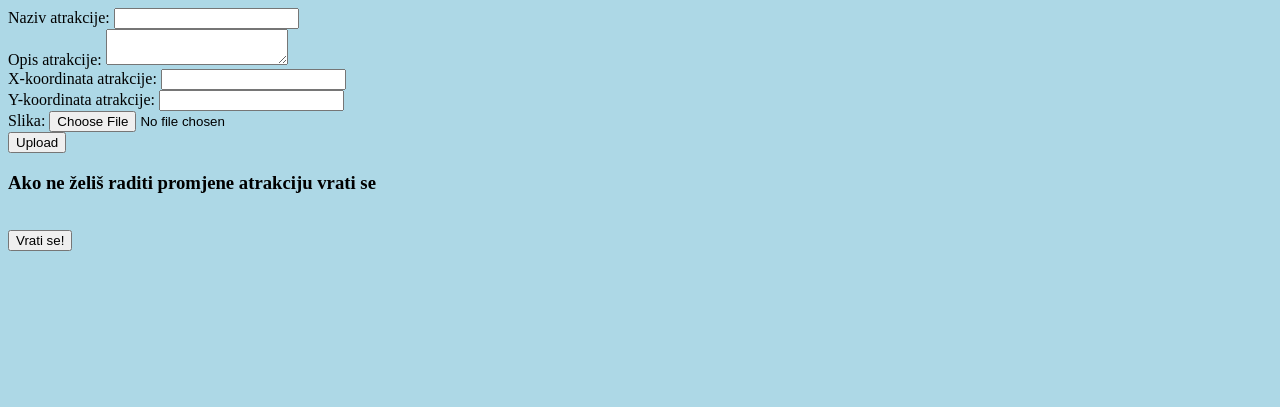
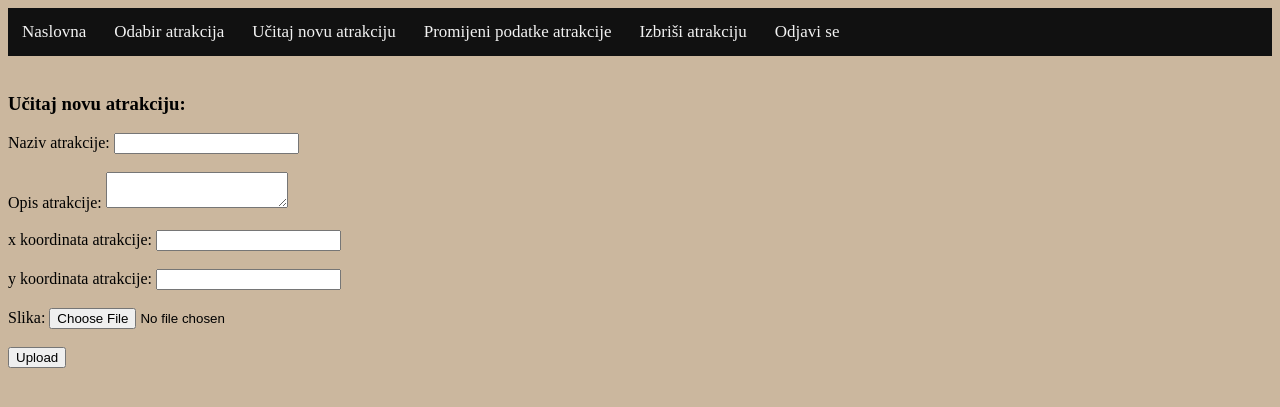
Before and after one commit to helenajeresic/tourist-attractions-system, a PHP site: page /view/upload.php in a window 1280 px wide. Shown: the top 407 px of the page. Run offline with PHP 8.4, Linux system fonts and the light colour scheme; some libraries are stand-ins or nearby versions.

Commit message:
added menu bar, upgrade on app design

```diff
--- a/app/init.php
+++ b/app/init.php
@@ -5,7 +5,7 @@ require_once __SITE_PATH . '/app/Router.php';
 require_once __SITE_PATH . '/app/Template.php';
 require_once __SITE_PATH . '/app/database/mongodb.class.php';
 require_once __SITE_PATH . '/app/database/neo4j.class.php';
-// require_once __SITE_PATH . '/app/database/load_database.php';
+//require_once __SITE_PATH . '/app/database/load_database.php';
 
 spl_autoload_register(function ($class_name){
     $filename = $class_name . '.php';
--- a/css/style.css
+++ b/css/style.css
@@ -1,5 +1,5 @@
 body {
-  background-color: lightblue;
+  background-color: rgb(203, 183, 158);
 }
 
 div.gallery {
@@ -8,7 +8,15 @@ div.gallery {
 }
 
 div.name {
+  font-size: 20px;
   text-align: center;
+  font-weight: bold;
+}
+
+div.showmore{
+  display: flex;
+  justify-content: center;
+  align-items: center;
 }
 
 div.gallery img {
@@ -68,15 +76,10 @@ a{
   text-decoration: none;
   color:#fff;
   background: #111;
+
 }
 
-.all#blur.active {
- filter:blur(20px);
- pointer-events: none;
- user-select: none;
-}
-
-#popup {
+.popup {
   position: fixed;
   top: 40%;
   left: 50%;
@@ -90,9 +93,45 @@ a{
   transition: 0.5s;
 }
 
-#popup.active{
+.popup.active{
   top: 50%;
   visibility: visible;
   opacity: 1;
   transition: 0.5s;
 }
+
+/*navigacijska traka*/
+/* Add a black background color to the top navigation */
+.topnav {
+  background-color: #111;
+  overflow: hidden;
+}
+
+/* Style the links inside the navigation bar */
+.topnav a {
+  margin-top: 0px;
+  float: left;
+  display: block;
+  color: #f2f2f2;
+  text-align: center;
+  padding: 14px 14px;
+  text-decoration: none;
+  font-size: 17px;
+}
+
+/* Change the color of links on hover */
+.topnav a:hover {
+  background-color: #ddd;
+  color: black;
+}
+
+/* Add an active class to highlight the current page */
+.topnav a.active {
+  background-color: #04AA6D;
+  color: white;
+}
+
+/* Hide the link that should open and close the topnav on small screens */
+.topnav .icon {
+  display: none;
+}
--- a/view/_goBack.php
+++ /dev/null
@@ -1,11 +0,0 @@
-<h3>Ako ne želiš raditi promjene atrakciju vrati se</h3>
-<div>
-    <br>
-    <button onclick="goBack()" name="go-back" value="go-back!">Vrati se!</button>
-</div>
-
-<script>
-    function goBack() {
-        window.location.href = "<?php echo __SITE_URL . 'index.php?rt=sights/index'?>";
-}
-</script>
--- a/view/_header.php
+++ b/view/_header.php
@@ -8,3 +8,18 @@
     <link rel="stylesheet" type="text/css" href="<?php echo __SITE_URL . 'css/style.css';?>">
 </head>
 <body>
+    <!-- upute za to kad se napravi login
+        pobrisi ! ispred isset($_SESSION['username'])
+        i dodaj dio di se provjerava dal je korisnik admin ispred upload/update/delete-->
+
+    <?php  if(!isset($_SESSION['username'])){?>
+        <div class="topnav" id="myTopnav">
+			<a href="index.php?rt=sights">Naslovna</a>
+            <a href="index.php?rt=sights/choose">Odabir atrakcija</a>
+      		<a href="index.php?rt=upload"> Učitaj novu atrakciju</a>
+      		<a href="index.php?rt=update"> Promijeni podatke atrakcije </a>
+			<a href="index.php?rt=delete"> Izbriši atrakciju </a>
+			<a href="index.php?rt=login/out"> Odjavi se </a>
+        </div>
+        <br>
+    <?php } ?>
--- a/view/upload.php
+++ b/view/upload.php
@@ -1,24 +1,24 @@
 <?php require_once __SITE_PATH . '/view/_header.php';?>
 <script src="<?php echo __SITE_URL . 'util/validateRequiredForm.js'; ?>"></script>
     <form action="<?php echo __SITE_URL . 'index.php?rt=upload/processUpload'?>" method="post" enctype="multipart/form-data" onsubmit="return validateForm()">
+         <h3>Učitaj novu atrakciju:</h3>
         <label for="naziv">Naziv atrakcije:</label>
         <input type="text" name="naziv" id="naziv" required><br>
-
+        <br>
         <label for="opis">Opis atrakcije:</label>
         <textarea name="opis" id="opis" required></textarea><br>
-
-        <label for="x-koordinata">X-koordinata atrakcije:</label>
+        <br>
+        <label for="x-koordinata">x koordinata atrakcije:</label>
         <input type="number" name="x-koordinata" id="x-koordinata" required><br>
-
-        <label for="y-koordinata">Y-koordinata atrakcije:</label>
+        <br>
+        <label for="y-koordinata">y koordinata atrakcije:</label>
         <input type="number" name="y-koordinata" id="y-koordinata" required><br>
-
+        <br>
         <label for="slika">Slika:</label>
         <input type="file" name="slika" id="slika" required><br>
-
+        <br>
         <input type="submit" value="Upload">
     </form>
 </form>
 
-<?php require_once __SITE_PATH . '/view/_goBack.php';?>
 <?php require_once __SITE_PATH . '/view/_footer.php';?>
```
Also changed, not shown: controller/SightsController.php (+12 -1 lines), view/default.php (added, +34 -0 lines), view/sights.php (+3 -30 lines), view/update.php (+6 -6 lines).
